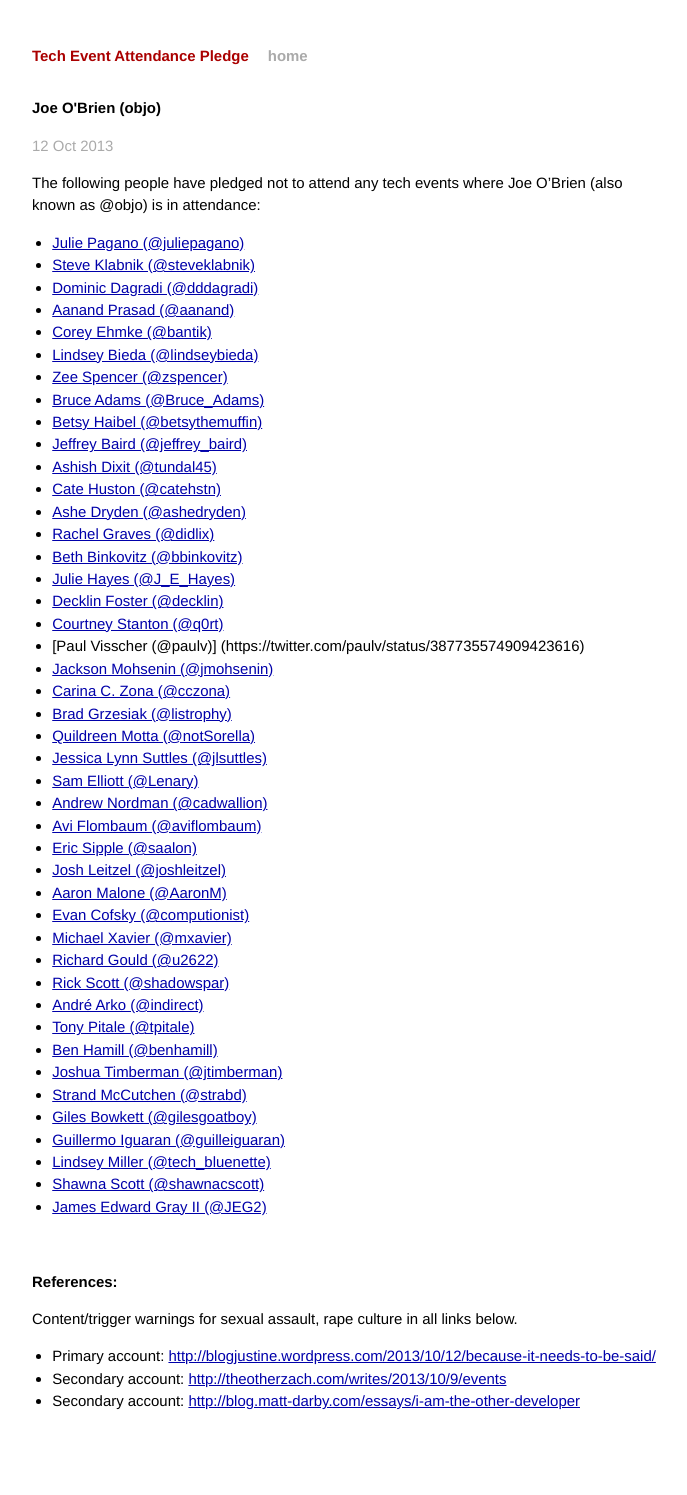
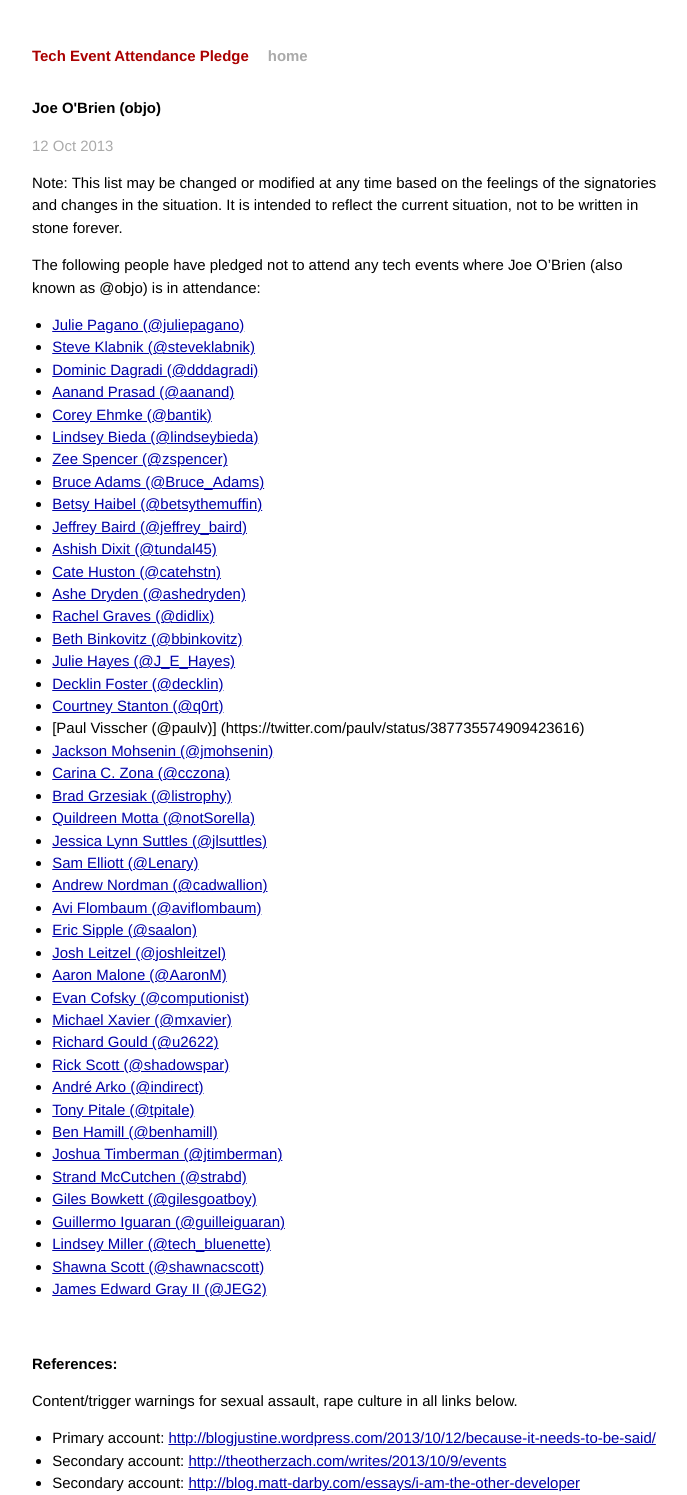
Before and after one commit to techtektek/tech-event-attendance-pledge.github.io, a Jekyll site: the page built from _posts/2013-10-12-objo.markdown, in a window 1280 px wide. Shown: the whole page, without its empty margins (294-981 px from the left). Built offline with Jekyll 4.4.1, drawn with Linux system fonts in a browser that asks for light colours; Markdown is read by kramdown in place of the engine named in the settings; before the commit the page ends 1413 px from its top, so only the background shows below that.

Commit message:
Add clarifying note.

```diff
--- a/_posts/2013-10-12-objo.markdown
+++ b/_posts/2013-10-12-objo.markdown
@@ -4,6 +4,10 @@ title:  "Joe O'Brien (objo)"
 date:   2013-10-12 11:11:52
 categories:
 ---
+
+Note: This list may be changed or modified at any time based on the feelings of
+the signatories and changes in the situation. It is intended to reflect the
+current situation, not to be written in stone forever.
 
 The following people have pledged not to attend any tech events where Joe
 O'Brien (also known as @objo) is in attendance:
```
